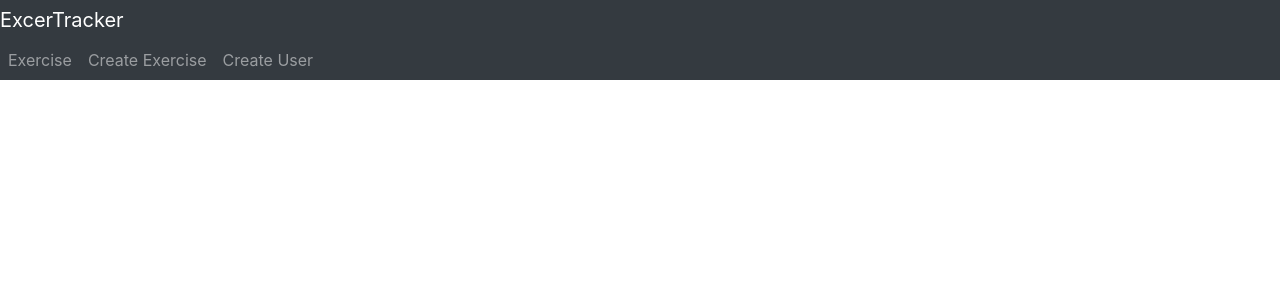
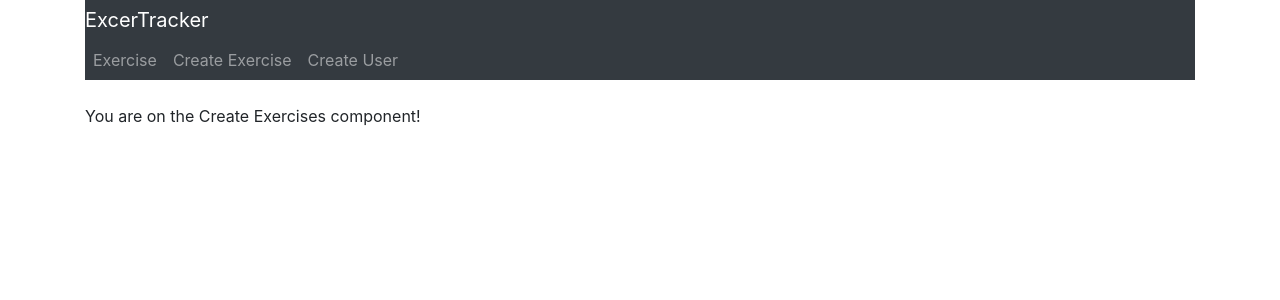
Before and after one commit to matterholt/MERN_LernV1, a React (Create React App) app: page /create in a window 1280 px wide. Shown: the top 300 px of the page. Built offline with nearby package versions, Linux system fonts and the light colour scheme.

Commit message:
set up react route, and placeholder for componets

```diff
--- a/src/App.js
+++ b/src/App.js
@@ -3,26 +3,23 @@ import { BrowserRouter as Router, Route } from "react-router-dom";
 import "bootstrap/dist/css/bootstrap.min.css";
 
 import NavBar from "./component/navbar.component";
-/*
-import ExerciseList from "./component/exercise-list.component";
-import EditExercise from "./component/edit-exercise.component";
-import CreateExercise from "./component/create-exercise.component";
-import CreateUser from "./component/create-user.component";
-*/
+import ExerciseList from "./component/exerciseList.component";
+import EditExercise from "./component/editExercise.component";
+import CreateExercise from "./component/createExercise.component";
+import CreateUser from "./component/createUser.component";
 function App() {
   return (
     <Router>
-      <NavBar />
-      <br />
+      <div className="container">
+        <NavBar />
+        <br />
+        <Route path="/" exact component={ExerciseList} />
+        <Route path="/edit/:id" component={EditExercise} />
+        <Route path="/create" component={CreateExercise} />
+        <Route path="/user" component={CreateUser} />
+      </div>
     </Router>
   );
 }
 
-/*
-      <Route path="/" exact component={ExerciseList} />
-      <Route path="/edit/:id" component={EditExercise} />
-      <Route path="/create" component={CreateExercise} />
-      <Route path="/user" component={CreateUser} />
-*/
-
 export default App;
--- a/src/component/createExercise.component.js
+++ b/src/component/createExercise.component.js
@@ -0,0 +1,11 @@
+import React, { Component } from "react";
+
+export default class CreateExercise extends Component {
+  render() {
+    return (
+      <div>
+        <p>You are on the Create Exercises component!</p>
+      </div>
+    );
+  }
+}
--- a/src/component/createUser.component.js
+++ b/src/component/createUser.component.js
@@ -0,0 +1,11 @@
+import React, { Component } from "react";
+
+export default class CreateUser extends Component {
+  render() {
+    return (
+      <div>
+        <p>You are on the Create User component!</p>
+      </div>
+    );
+  }
+}
--- a/src/component/editExercise.component.js
+++ b/src/component/editExercise.component.js
@@ -0,0 +1,11 @@
+import React, { Component } from "react";
+
+export default class EditExercise extends Component {
+  render() {
+    return (
+      <div>
+        <p>You are on the Edit Exercises component!</p>
+      </div>
+    );
+  }
+}
--- a/src/component/exerciseList.component.js
+++ b/src/component/exerciseList.component.js
@@ -0,0 +1,11 @@
+import React, { Component } from "react";
+
+export default class ExerciseList extends Component {
+  render() {
+    return (
+      <div>
+        <p>You are on the Exercises List component!</p>
+      </div>
+    );
+  }
+}
```
